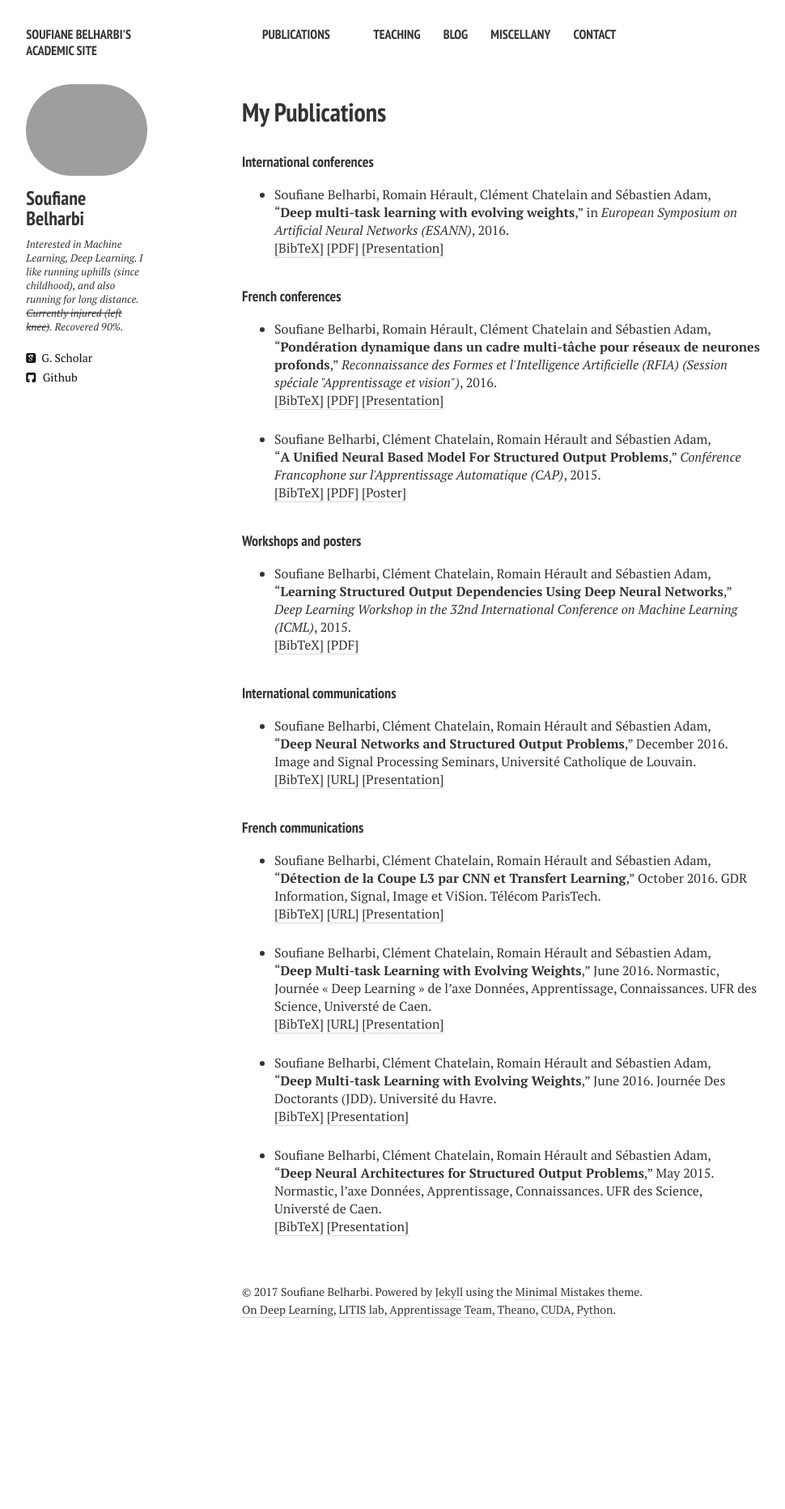
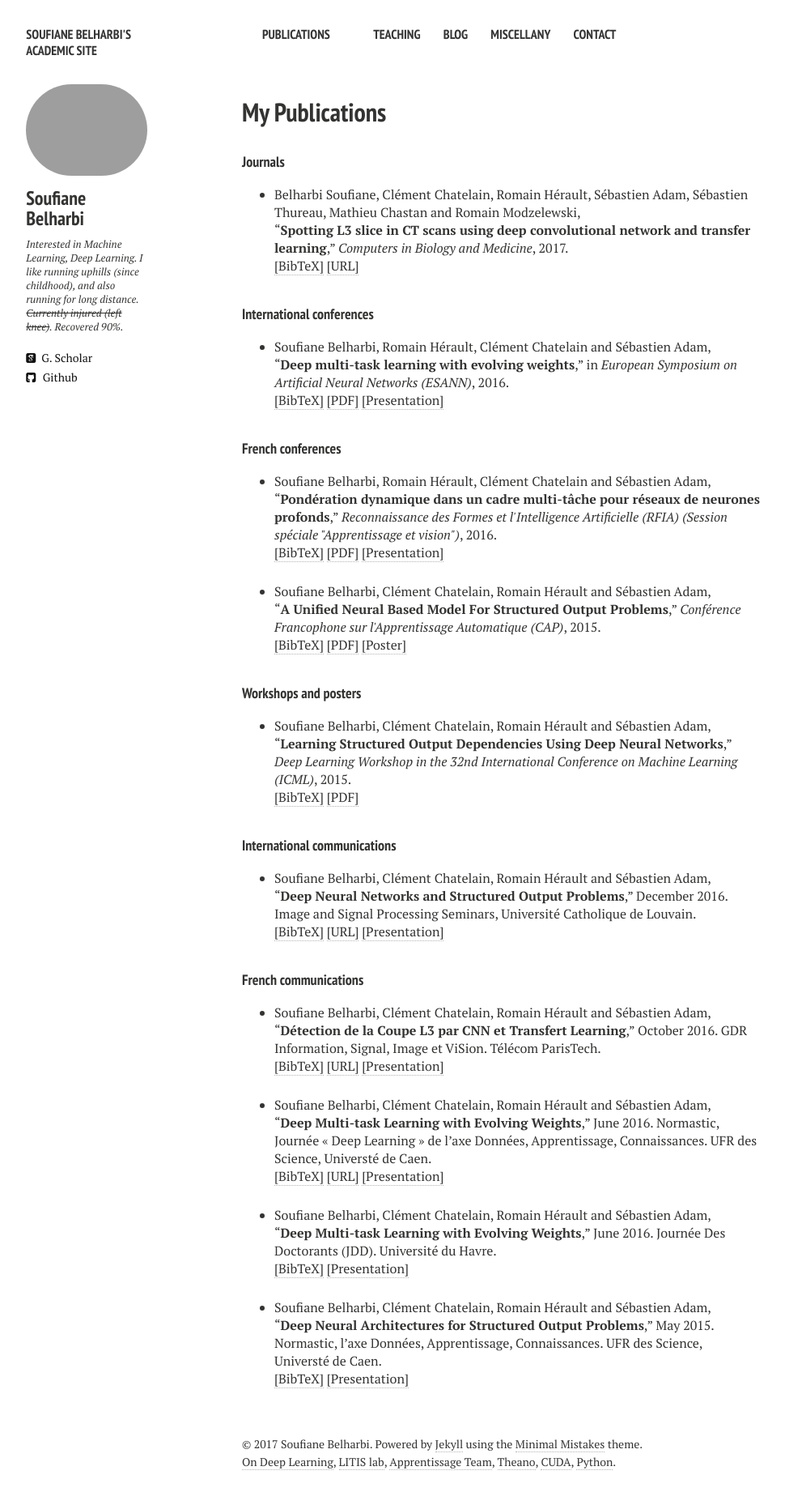
Before and after one commit to sbelharbi/sbelharbi.github.io, a Jekyll site: the page built from publications.md, in a window 1280 px wide. Shown: the whole page at 81% size, without its empty margins (21-991 px from the left). Built offline with Jekyll 4.4.1, drawn with Linux system fonts in a browser that asks for light colours; nearby versions of some CDN libraries; before the commit the page ends 1675 px from its top, so only the background shows below that.

Commit message:
add cbm to bib.

```diff
--- a/_layouts/publications.html
+++ b/_layouts/publications.html
@@ -81,6 +81,37 @@ div.bibtex pre { font-size: 75%; overflow: auto;  width: 100%; padding: 0em 0em;
       {{ content }}
 
 
+<h4 style="margin-bottom:0px;padding-top:10px;">Journals</h4>
+<!-- Generated from JabRef by PubList by Truong Nghiem at 11:14 on 2017.05.22. -->
+<ul class="biblist">
+<!-- Item: sbelharbiCBM2017 -->
+<li ><p>
+Belharbi Soufiane, Clément Chatelain, Romain Hérault, Sébastien Adam, Sébastien Thureau, Mathieu Chastan and Romain Modzelewski,
+<br>&ldquo;<b>Spotting L3 slice in CT scans using deep convolutional network and transfer learning</b>,&rdquo;
+<i>Computers in Biology and Medicine</i>,
+
+
+
+
+2017.
+
+<br />
+<a href="javascript:toggleBibtex('sbelharbiCBM2017')">[BibTeX]</a>
+
+<a href="http://www.computersinbiologyandmedicine.com/article/S0010-4825(17)30140-3/abstract">[URL]</a>
+</p>
+<div id="bib_sbelharbiCBM2017" class="bibtex noshow">
+<pre>
+@article{sbelharbiCBM2017,
+  author = {Soufiane, Belharbi and Chatelain, Clément and Hérault, Romain and Adam, Sébastien and Thureau, Sébastien and Chastan, Mathieu and Modzelewski, Romain},
+  title = {Spotting L3 slice in CT scans using deep convolutional network and transfer learning},
+  journal = {Computers in Biology and Medicine},
+  year = {2017}
+}
+</pre>
+</div>
+</li>
+</ul>
 
 <h4 style="margin-bottom:0px;padding-top:10px;">International conferences</h4>
 <!-- Generated from JabRef by PubList by Truong Nghiem at 07:46 on 2017.02.13. -->
```
Also changed, not shown: bib/bib.bib (+11 -0 lines), bib/tmp.html (+14 -14 lines), 1 other file.
